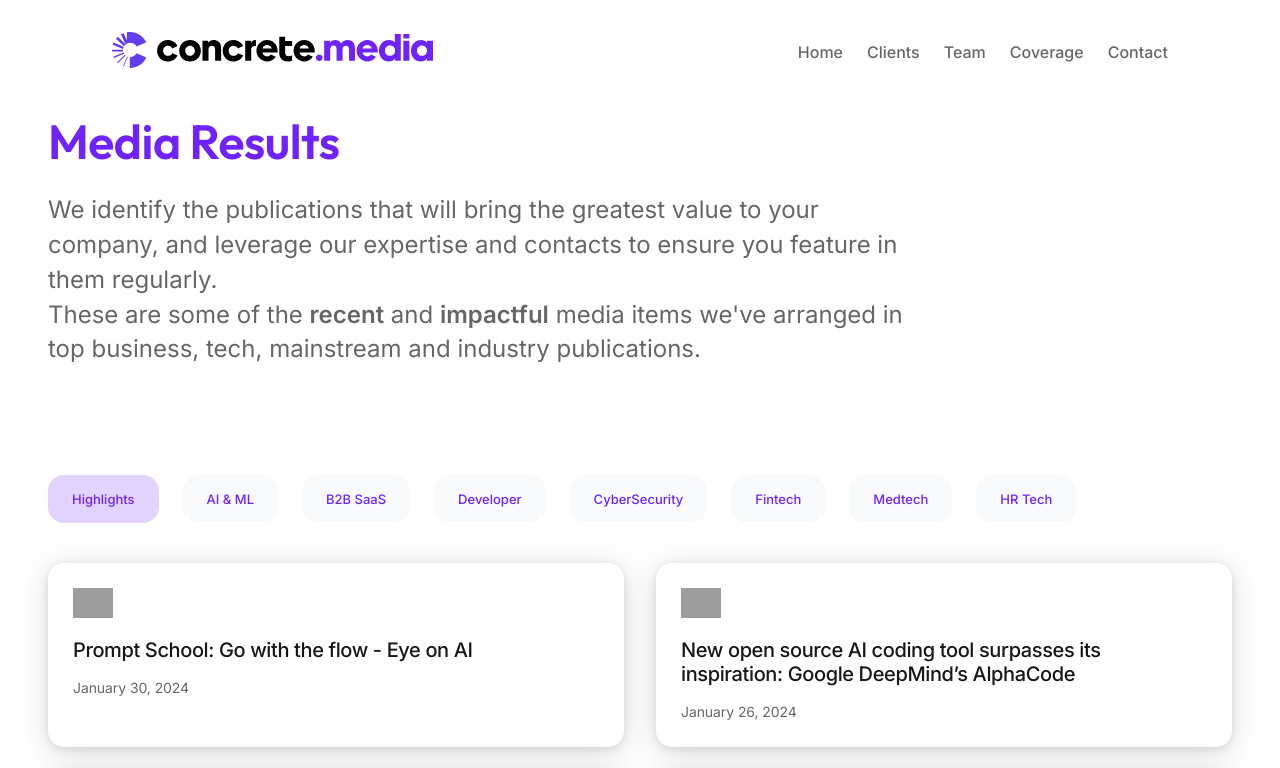
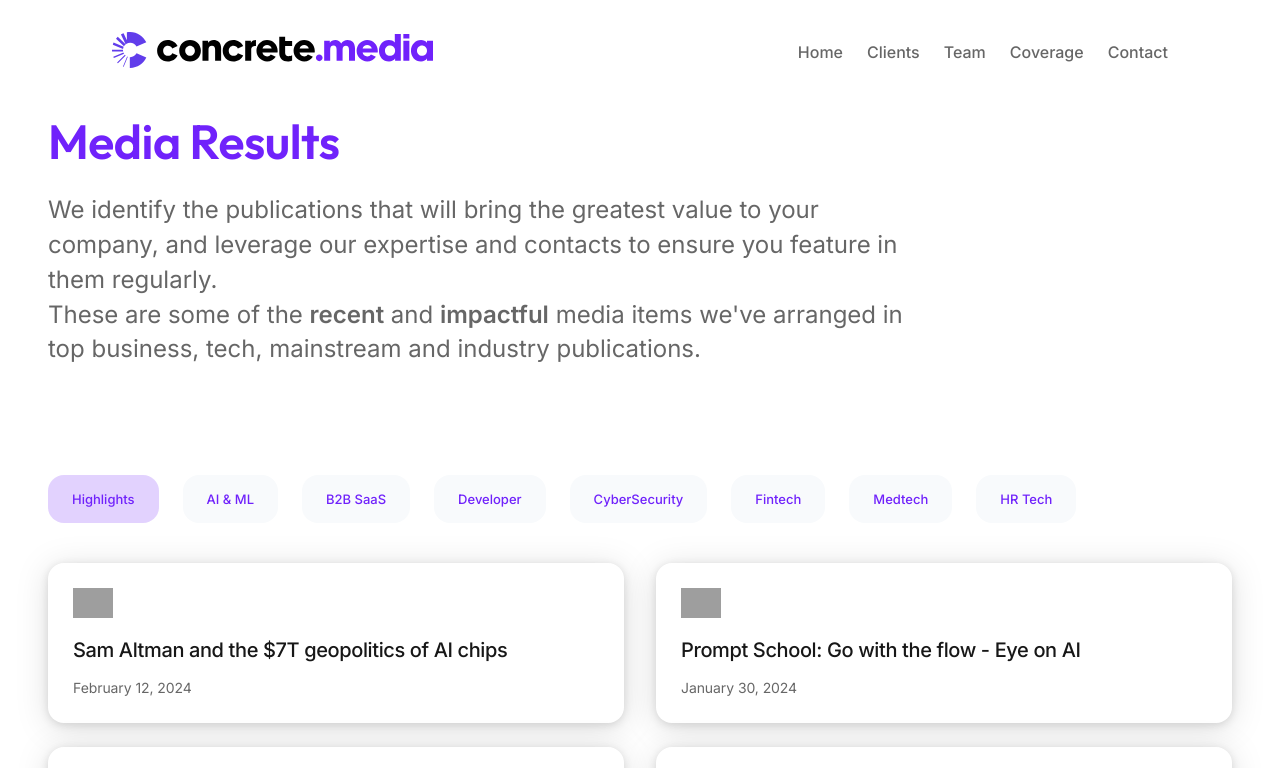
Before and after one commit to gavrielc/concrete-site, an Astro site: page /results in a window 1280 px wide. Shown: the top 768 px of the page. Built offline with nearby package versions, Linux system fonts and the light colour scheme; Astro itself is replaced by a stand-in of ours; grey boxes are pictures that could not be loaded.

Commit message:
add results

```diff
--- a/src/components/results/results.js
+++ b/src/components/results/results.js
@@ -69,9 +69,26 @@ import secmag from '../../assets/publication-logos/secmag.svg';
 import theinformation from '../../assets/publication-logos/The_Information.png';
 import techradar from '../../assets/publication-logos/techradar.svg';
 import fortune from '../../assets/publication-logos/fortune.png';
+import aibusiness from '../../assets/publication-logos/ai-business.svg';
 
 
 export default [
+	{
+		articleUrl: 'https://venturebeat.com/ai/sam-altman-and-the-7t-geopolitics-of-ai-chips-the-ai-beat/',
+		logo: vb,
+		publication: 'VentureBeat',
+		date: 'February 12, 2024',
+		headline: 'Sam Altman and the $7T geopolitics of AI chips',
+        tags: ['highlights', 'saas', 'AI & ML']
+	},
+	{
+		articleUrl: 'https://www.infoq.com/news/2024/02/scaleops-container-slash-costs/',
+		logo: infoq,
+		publication: 'InfoQ',
+		date: 'February 5, 2024',
+		headline: 'ScaleOps Automates Rightsizing to Reduce Kubernetes Costs',
+        tags: ['saas', 'dev']
+	},
 	{
 		articleUrl: 'https://www.infoq.com/news/2024/02/pinecone-serverless-database/',
 		logo: infoq,
@@ -81,6 +98,14 @@ export default [
         tags: ['saas', 'dev', 'AI & ML']
 	},
 	{
+		articleUrl: 'https://aibusiness.com/data/using-vector-databases-for-generative-ai',
+		logo: aibusiness,
+		publication: 'AI Business',
+		date: 'February 1, 2024',
+		headline: 'Gen AI is Raising the Popularity of Vector Databases',
+        tags: ['saas', 'dev', 'AI & ML']
+	},
+	{
 		articleUrl: 'https://www.darkreading.com/cybersecurity-operations/israeli-cybersecurity-companies-enduring-conflict',
 		logo: darkreading,
 		publication: 'Dark Reading',
```
Also changed, not shown: src/assets/publication-logos/ai-business.svg (added).
